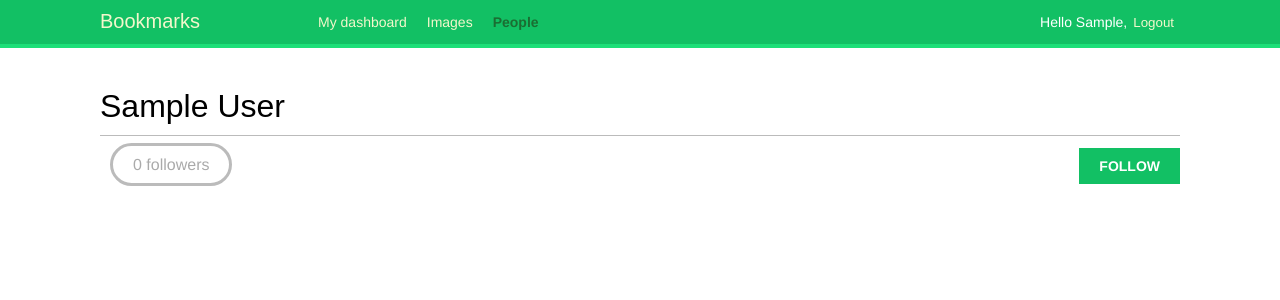
After one commit to cewko/soc-network, a Django app: a page that uses account/templates/base.html in a window 1280 px wide. The commit adds this page. Shown: the top 300 px of the page. Run offline with Django 5.2, Linux system fonts and the light colour scheme; the visitor is signed in with stand-in values (Sample User, id 1); data comes from the database, SQL or seed files in the repository; data that the repository does not hold is empty; some libraries are stand-ins or nearby versions; some web fonts are replaced.

Commit message:
templates for list and detail pages

```diff
--- /dev/null
+++ b/account/templates/account/user/detail.html
@@ -0,0 +1,27 @@
+{% extends "base.html" %}
+{% load thumbnail %}
+
+{% block title %}{{ user.get_full_name }}{% endblock %}
+
+{% block content %}
+    <h1>{{ user.get_full_name }}</h1>
+    <div class="profile-info">
+        <img src="{% thumbnail user.profile.photo 180x180 %}" class="user-detail">
+    </div>
+    {% with total_followers=user.followers.count %}
+        <span class="count">
+            <span class="total">{{ total_followers }}</span>
+            follower{{ total_followers|pluralize }}
+        </span>
+        <a href="#" data-id="{{ user.id }}" data-action="{% if request.user in user.followers.all %}un{% endif %}follow" class="follow button">
+            {% if request.user not in user.followers.all %}
+                Follow
+            {% else %}
+                Unfollow
+            {% endif %}
+        </a>
+        <div id="image-list" class="image-container">
+            {% include "images/image/list_images.html" with images=user.images_created.all %}
+        </div>
+    {% endwith %}
+{% endblock %}
--- a/account/templates/base.html
+++ b/account/templates/base.html
@@ -17,7 +17,7 @@
                     <a href="{% url 'images:list' %}">Images</a>
                 </li>
                 <li {% if section == "people" %}class="selected"{% endif%}>
-                    <a href="#">People</a>
+                    <a href="{% url 'user_list' %}">People</a>
                 </li>
             </ul>
         {% endif %}
```
Also changed, not shown: account/templates/account/user/list.html (added, +22 -0 lines).
